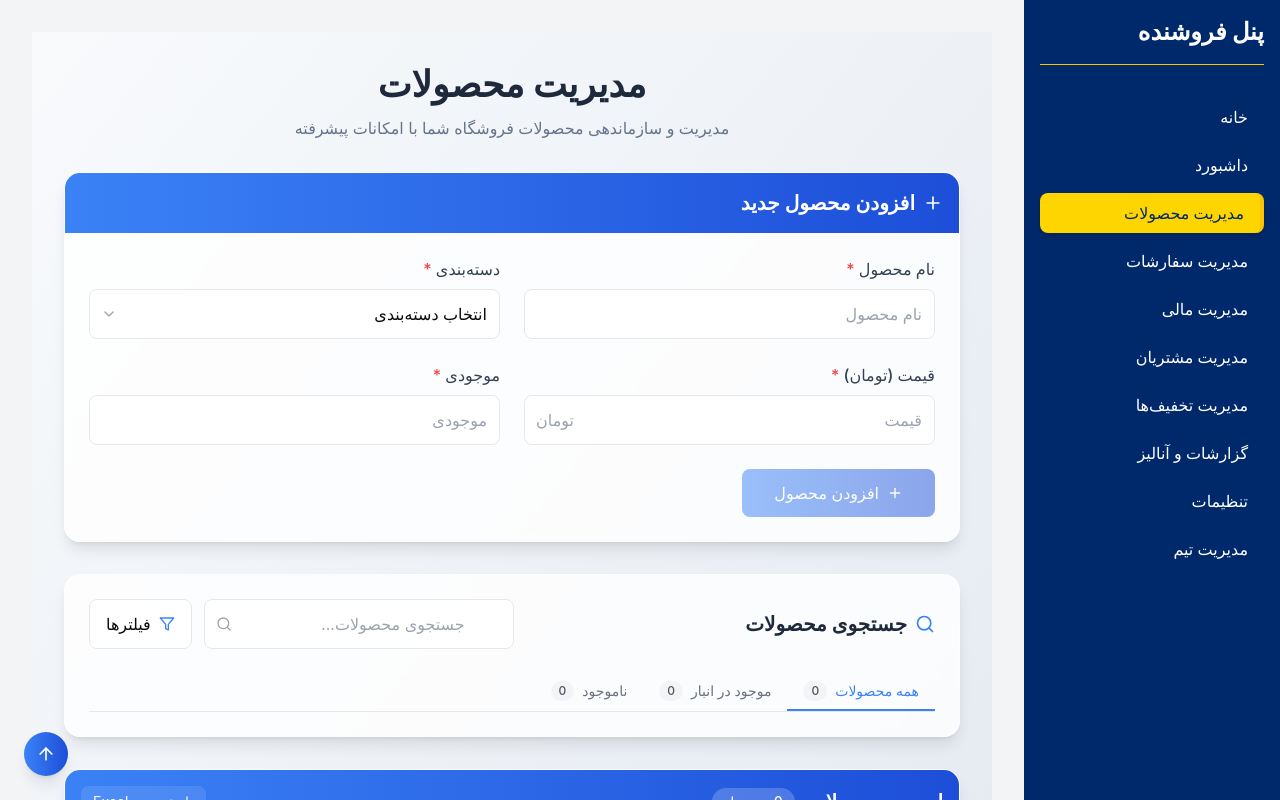
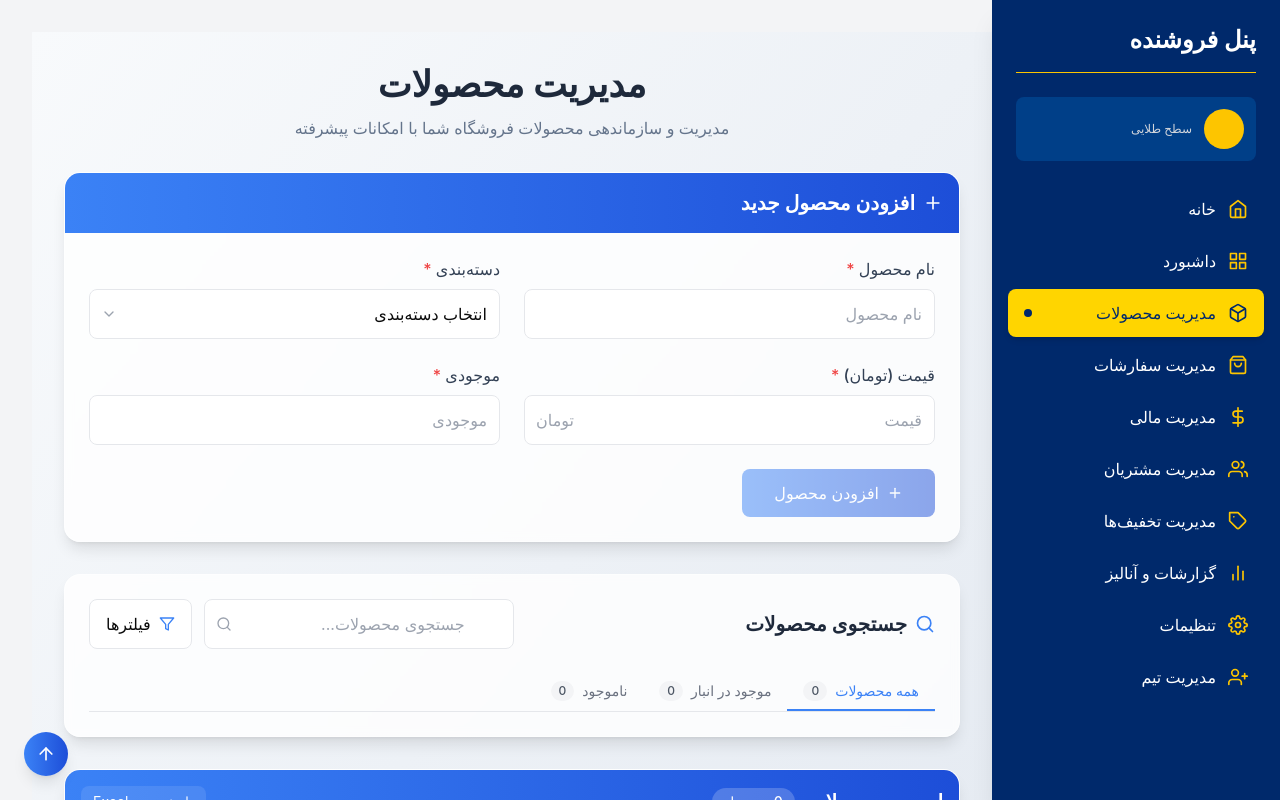
Before and after one commit to SabaAnsari2002/pwa-store, a React (Vite) app: page /seller-dashboard/products in a window 1280 px wide. Built offline with nearby package versions, Linux system fonts and the light colour scheme.

Commit message:
[Fix]: fix sidebar design

```diff
--- a/dev-dist/sw.js
+++ b/dev-dist/sw.js
@@ -82,7 +82,7 @@ define(['./workbox-3d1c42bc'], (function (workbox) { 'use strict';
     "revision": "3ca0b8505b4bec776b69afdba2768812"
   }, {
     "url": "index.html",
-    "revision": "0.m6gmgtnoc28"
+    "revision": "0.kr43llt3418"
   }], {});
   workbox.cleanupOutdatedCaches();
   workbox.registerRoute(new workbox.NavigationRoute(workbox.createHandlerBoundToURL("index.html"), {
--- a/src/components/Collection.tsx
+++ b/src/components/Collection.tsx
@@ -49,7 +49,6 @@ const DiscountedProducts: React.FC = () => {
                         href={product.link}
                         className="flex flex-col items-center bg-white rounded-lg shadow-md hover:shadow-lg transition-shadow overflow-hidden"
                     >
-                        {/* تصویر با پوشش کامل قاب */}
                         <div className="w-full h-56 overflow-hidden rounded-t-lg">
                             <img
                                 src={product.image}
--- a/src/components/Collection2.tsx
+++ b/src/components/Collection2.tsx
@@ -30,7 +30,6 @@ const DiscountedProducts: React.FC = () => {
                         href={product.link}
                         className="flex flex-col bg-white rounded-xl shadow-md hover:shadow-lg transition-shadow overflow-hidden"
                     >
-                        {/* تصویر با پوشش کامل قاب */}
                         <div className="w-full h-64 overflow-hidden">
                             <img
                                 src={product.image}
--- a/src/components/DiscountSlider.tsx
+++ b/src/components/DiscountSlider.tsx
@@ -18,18 +18,15 @@ const products: Product[] = [
 const DiscountSlider: React.FC = () => {
     return (
         <div className="bg-gray-300 p-4 rounded-xl flex items-center justify-between">
-            {/* دکمه نمایش بیشتر */}
             <button className="bg-green-600 text-white px-4 py-2 rounded-lg flex items-center">
                 <FaArrowLeft className="ml-2" />
                 بیش از 100 کالا
             </button>
 
-            {/* متن شگفت‌انگیز */}
             <div className="bg-yellow-400 text-white text-lg font-bold px-4 py-2 rounded-lg">
                 🎉 تخفیف‌های شگفت‌انگیز امروز! 🎉
             </div>
 
-            {/* لیست محصولات */}
             <div className="flex gap-2">
                 {products.map((product) => (
                     <div key={product.id} className="relative">
--- a/src/components/customer/Sidebar.tsx
+++ b/src/components/customer/Sidebar.tsx
@@ -1,54 +1,130 @@
-import React from "react";
+import React, { useEffect, useState } from "react";
 import { Link, useLocation } from "react-router-dom";
+import {
+  FiHome,
+  FiGrid,
+  FiShoppingBag,
+  FiMapPin,
+  FiCreditCard,
+  FiUser,
+  FiTag,
+  FiHelpCircle,
+  FiHeart,
+  FiStar,
+  FiBell,
+  FiAward,
+  FiLogOut,
+} from "react-icons/fi";
+
+interface UserData {
+    username: string;
+    email: string;
+    phone: string;
+    date_joined: string;
+}
+
+
 
 const Sidebar: React.FC = () => {
   const location = useLocation();
+  const [userData, setUserData] = useState<UserData | null>(null);
+
 
   const menuItems = [
-        { to:"/", label: "خانه"},
-        { to: "/customer-dashboard", label: "داشبورد" },
-        { to: "/customer-dashboard/orders", label: "مدیریت سفارشات" },
-        { to: "/customer-dashboard/addresses", label: "مدیریت آدرس‌ها" },
-        { to: "/customer-dashboard/wallet", label: "کیف پول و روش‌های پرداخت" },
-        { to: "/customer-dashboard/account-setting", label: "مدیریت پروفایل" },
-        { to: "/customer-dashboard/discount", label: "سیستم تخفیف و امتیازدهی" },
-        { to: "/customer-dashboard/support", label: "پشتیبانی و تیکتینگ" },
-        { to: "/customer-dashboard/wishlist", label: "علاقه‌مندی‌ها و لیست خرید بعدی" },
-        { to: "/customer-dashboard/reviews", label: "نظرات و بازخوردها" },
-        { to: "/customer-dashboard/notifications", label: "اعلان‌ها و اطلاع‌رسانی‌ها" },
-        { to: "/customer-dashboard/loyalty", label: "برنامه‌های وفاداری و سطح‌بندی مشتریان" },
+    { to: "/", label: "خانه", icon: <FiHome className="w-5 h-5 flex-shrink-0" /> },
+    { to: "/customer-dashboard", label: "داشبورد", icon: <FiGrid className="w-5 h-5 flex-shrink-0" /> },
+    { to: "/customer-dashboard/orders", label: "مدیریت سفارشات", icon: <FiShoppingBag className="w-5 h-5 flex-shrink-0" /> },
+    { to: "/customer-dashboard/addresses", label: "مدیریت آدرس‌ها", icon: <FiMapPin className="w-5 h-5 flex-shrink-0" /> },
+    { to: "/customer-dashboard/wallet", label: "کیف پول و پرداخت", icon: <FiCreditCard className="w-5 h-5 flex-shrink-0" /> },
+    { to: "/customer-dashboard/account-setting", label: "مدیریت پروفایل", icon: <FiUser className="w-5 h-5 flex-shrink-0" /> },
+    { to: "/customer-dashboard/discount", label: "تخفیف و امتیاز", icon: <FiTag className="w-5 h-5 flex-shrink-0" /> },
+    { to: "/customer-dashboard/support", label: "پشتیبانی", icon: <FiHelpCircle className="w-5 h-5 flex-shrink-0" /> },
+    { to: "/customer-dashboard/wishlist", label: "علاقه‌مندی‌ها", icon: <FiHeart className="w-5 h-5 flex-shrink-0" /> },
+    { to: "/customer-dashboard/reviews", label: "نظرات", icon: <FiStar className="w-5 h-5 flex-shrink-0" /> },
+    { to: "/customer-dashboard/notifications", label: "اعلان‌ها", icon: <FiBell className="w-5 h-5 flex-shrink-0" /> },
+    { to: "/customer-dashboard/loyalty", label: "برنامه وفاداری", icon: <FiAward className="w-5 h-5 flex-shrink-0" /> },
   ];
+
+
+    useEffect(() => {
+        const fetchUserData = async () => {
+            const token = localStorage.getItem("access_token");
+            if (!token) {
+                console.error("No access token found");
+                return;
+            }
+
+            try {
+                const response = await fetch("http://localhost:8000/api/users/profile/", {
+                    headers: {
+                        Authorization: `Bearer ${token}`,
+                        "Content-Type": "application/json",
+                    },
+                });
+
+                if (response.ok) {
+                    const data = await response.json();
+                    setUserData(data);
+                } else {
+                    const errText = await response.text();
+                    console.error("Failed to fetch user data:", errText);
+                }
+            } catch (error) {
+                console.error("Error fetching user data:", error);
+            }
+        };
+        fetchUserData();
+    }, []);
 
   return (
     <aside
-            className="w-full md:w-64 p-4 min-h-screen"
-            style={{
-                direction: "rtl",
-                backgroundColor: "#00296B",
-                color: "#ffffff",
-            }}
+      className="fixed right-0 top-0 h-screen w-72 flex flex-col bg-[#00296B] text-white shadow-xl overflow-y-auto"
+      style={{ direction: "rtl" }}
     >
-            <h2 className="text-2xl font-extrabold mb-8 border-b border-[#FDC500] pb-4">پنل مشتری</h2>
-            <ul className="space-y-2">
-                {menuItems.map(({ to, label }) => {
+      <div className="p-6 pb-0">
+        <h2 className="text-2xl font-bold mb-6 pb-4 border-b border-[#FDC500] flex items-center">
+          <span>پنل مشتری</span>
+        </h2>
+
+        <div className="flex items-center p-3 bg-[#003F88] rounded-lg mb-6">
+          <div className="w-10 h-10 rounded-full bg-[#FDC500] flex items-center justify-center text-[#00296B] font-bold">
+            {userData?.username.charAt(0)}
+          </div>
+          <div className="mr-3">
+            <p className="font-medium">{userData?.username}</p>
+            <p className="text-xs text-gray-300">سطح طلایی</p>
+          </div>
+        </div>
+      </div>
+
+      <nav className="flex-1 px-4 overflow-y-auto">
+        <ul className="space-y-1">
+          {menuItems.map(({ to, label, icon }) => {
             const isActive = location.pathname === to;
 
             return (
               <li key={to}>
                 <Link
                   to={to}
-                                className={`block px-4 py-2 rounded-lg transition-all duration-200 font-medium ${
+                  className={`flex items-center px-4 py-3 rounded-lg transition-all duration-200 font-medium ${
                     isActive
-                                        ? "bg-[#FFD500] text-[#00296B] border-r-4 border-[#FDC500] shadow-md"
-                                        : "hover:bg-[#003F88] text-white"
+                      ? "bg-[#FFD500] text-[#00296B] shadow-md"
+                      : "text-white hover:bg-[#003F88]"
                   }`}
                 >
-                                {label}
+                  <span className={`ml-3 ${isActive ? "text-[#00296B]" : "text-[#FDC500]"}`}>
+                    {icon}
+                  </span>
+                  <span className="flex-1">{label}</span>
+                  {isActive && (
+                    <span className="w-2 h-2 rounded-full bg-[#00296B]"></span>
+                  )}
                 </Link>
               </li>
             );
           })}
         </ul>
+      </nav>
     </aside>
   );
 };
--- a/src/components/seller/Sidebar.tsx
+++ b/src/components/seller/Sidebar.tsx
@@ -1,55 +1,128 @@
-import React from "react";
+import React, { useEffect, useState } from "react";
 import { Link, useLocation } from "react-router-dom";
+import {
+  FiHome,
+  FiGrid,
+  FiBox,
+  FiShoppingBag,
+  FiDollarSign,
+  FiUsers,
+  FiTag,
+  FiBarChart2,
+  FiSettings,
+  FiUserPlus,
+  FiLogOut,
+} from "react-icons/fi";
 
-const Sidebar: React.FC = () => {
+
+interface UserData {
+    username: string;
+    email: string;
+    phone: string;
+    date_joined: string;
+}
+
+
+const SellerSidebar: React.FC = () => {
   const location = useLocation();
+  const [userData, setUserData] = useState<UserData | null>(null);
+
 
   const menuItems = [
-        { to:"/", label:"خانه"},
-        { to: "/seller-dashboard", label: "داشبورد" },
-        { to: "/seller-dashboard/products", label: "مدیریت محصولات" },
-        { to: "/seller-dashboard/orders", label: "مدیریت سفارشات" },
-        { to: "/seller-dashboard/financial", label: "مدیریت مالی" },
-        { to: "/seller-dashboard/customers", label: "مدیریت مشتریان" },
-        { to: "/seller-dashboard/discounts", label: "مدیریت تخفیف‌ها" },
-        { to: "/seller-dashboard/reports", label: "گزارشات و آنالیز" },
-        { to: "/seller-dashboard/settings", label: "تنظیمات" },
-        { to: "/seller-dashboard/team", label: "مدیریت تیم" },
+    { to: "/", label: "خانه", icon: <FiHome className="w-5 h-5 flex-shrink-0" /> },
+    { to: "/seller-dashboard", label: "داشبورد", icon: <FiGrid className="w-5 h-5 flex-shrink-0" /> },
+    { to: "/seller-dashboard/products", label: "مدیریت محصولات", icon: <FiBox className="w-5 h-5 flex-shrink-0" /> },
+    { to: "/seller-dashboard/orders", label: "مدیریت سفارشات", icon: <FiShoppingBag className="w-5 h-5 flex-shrink-0" /> },
+    { to: "/seller-dashboard/financial", label: "مدیریت مالی", icon: <FiDollarSign className="w-5 h-5 flex-shrink-0" /> },
+    { to: "/seller-dashboard/customers", label: "مدیریت مشتریان", icon: <FiUsers className="w-5 h-5 flex-shrink-0" /> },
+    { to: "/seller-dashboard/discounts", label: "مدیریت تخفیف‌ها", icon: <FiTag className="w-5 h-5 flex-shrink-0" /> },
+    { to: "/seller-dashboard/reports", label: "گزارشات و آنالیز", icon: <FiBarChart2 className="w-5 h-5 flex-shrink-0" /> },
+    { to: "/seller-dashboard/settings", label: "تنظیمات", icon: <FiSettings className="w-5 h-5 flex-shrink-0" /> },
+    { to: "/seller-dashboard/team", label: "مدیریت تیم", icon: <FiUserPlus className="w-5 h-5 flex-shrink-0" /> },
   ];
+
+
+    useEffect(() => {
+        const fetchUserData = async () => {
+            const token = localStorage.getItem("access_token");
+            if (!token) {
+                console.error("No access token found");
+                return;
+            }
+
+            try {
+                const response = await fetch("http://localhost:8000/api/users/profile/", {
+                    headers: {
+                        Authorization: `Bearer ${token}`,
+                        "Content-Type": "application/json",
+                    },
+                });
+
+                if (response.ok) {
+                    const data = await response.json();
+                    setUserData(data);
+                } else {
+                    const errText = await response.text();
+                    console.error("Failed to fetch user data:", errText);
+                }
+            } catch (error) {
+                console.error("Error fetching user data:", error);
+            }
+        };
+        fetchUserData();
+    }, []);
 
   return (
     <aside
-            className="w-full md:w-64 p-4 min-h-screen"
-            style={{
-                direction: "rtl",
-                backgroundColor: "#00296B",
-                color: "#ffffff",
-                textAlign: "right",
-            }}
+      className="fixed right-0 top-0 h-screen w-72 flex flex-col bg-[#00296B] text-white shadow-xl overflow-y-auto"
+      style={{ direction: "rtl" }}
     >
-            <h2 className="text-2xl font-extrabold mb-8 border-b border-[#FDC500] pb-4">پنل فروشنده</h2>
-            <ul className="space-y-2">
-                {menuItems.map(({ to, label }) => {
+      <div className="p-6 pb-0">
+        <h2 className="text-2xl font-bold mb-6 pb-4 border-b border-[#FDC500] flex items-center">
+          <span>پنل فروشنده</span>
+        </h2>
+
+        <div className="flex items-center p-3 bg-[#003F88] rounded-lg mb-6">
+          <div className="w-10 h-10 rounded-full bg-[#FDC500] flex items-center justify-center text-[#00296B] font-bold">
+            {userData?.username.charAt(0)}
+          </div>
+          <div className="mr-3">
+            <p className="font-medium">{userData?.username}</p>
+            <p className="text-xs text-gray-300">سطح طلایی</p>
+          </div>
+        </div>
+      </div>
+
+      <nav className="flex-1 px-4 overflow-y-auto">
+        <ul className="space-y-1">
+          {menuItems.map(({ to, label, icon }) => {
             const isActive = location.pathname === to;
 
             return (
               <li key={to}>
                 <Link
                   to={to}
-                                className={`block px-4 py-2 rounded-lg transition-all duration-200 font-medium ${
+                  className={`flex items-center px-4 py-3 rounded-lg transition-all duration-200 font-medium ${
                     isActive
-                                        ? "bg-[#FFD500] text-[#00296B] border-r-4 border-[#FDC500] shadow-md"
-                                        : "hover:bg-[#003F88] text-white"
+                      ? "bg-[#FFD500] text-[#00296B] shadow-md"
+                      : "text-white hover:bg-[#003F88]"
                   }`}
                 >
-                                {label}
+                  <span className={`ml-3 ${isActive ? "text-[#00296B]" : "text-[#FDC500]"}`}>
+                    {icon}
+                  </span>
+                  <span className="flex-1">{label}</span>
+                  {isActive && (
+                    <span className="w-2 h-2 rounded-full bg-[#00296B]"></span>
+                  )}
                 </Link>
               </li>
             );
           })}
         </ul>
+      </nav>
     </aside>
   );
 };
 
-export default Sidebar;
+export default SellerSidebar;
--- a/src/pages/Shop.tsx
+++ b/src/pages/Shop.tsx
@@ -93,7 +93,6 @@ const Shop: React.FC = () => {
                         </div>
                     </aside>
 
-                    {/* Main Content */}
                     <main className="lg:w-4/5">
                         {searchedCategories.length > 0 ? (
                             <div className="space-y-6">
--- a/src/pages/customer/WalletPage.tsx
+++ b/src/pages/customer/WalletPage.tsx
@@ -161,7 +161,6 @@ const WalletPage: React.FC = () => {
 
     const formatCardNumber = (cardNumber: string): string => {
         const cleaned = cardNumber.replace(/\D/g, "");
-        // Group from right (like Persian language direction)
         const groups = [];
         for (let i = cleaned.length; i > 0; i -= 4) {
             groups.push(cleaned.slice(Math.max(0, i - 4), i));
@@ -209,7 +208,6 @@ const WalletPage: React.FC = () => {
     return (
         <div className="bg-gradient-to-br from-gray-50 to-gray-100 min-h-screen p-4 md:p-8" style={{ direction: 'rtl' }}>
             <div className="max-w-6xl mx-auto">
-                {/* هدر صفحه */}
                 <div className="mb-8 text-center">
                     <h1 className="text-3xl md:text-4xl font-bold text-[#1e3a8a] flex items-center justify-center">
                         <FiCreditCard className="ml-2 text-[#3b82f6]" size={32} />
@@ -220,9 +218,7 @@ const WalletPage: React.FC = () => {
                     </p>
                 </div>
 
-                {/* بخش اصلی */}
                 <div className="space-y-6">
-                    {/* کارت موجودی کیف پول */}
                     <div className="bg-gradient-to-r from-[#1e3a8a] to-[#3b82f6] rounded-2xl p-6 text-white shadow-xl relative overflow-hidden">
                         <div className="absolute top-0 left-0 w-full h-full opacity-10 bg-white"></div>
                         <div className="relative z-10">
@@ -241,13 +237,6 @@ const WalletPage: React.FC = () => {
                             </div>
                             <div className="flex flex-col md:flex-row gap-4">
                                 <button
-                                    onClick={handleChargeWallet}
-                                    className="flex-1 bg-white text-[#1e3a8a] hover:bg-gray-100 px-6 py-3 rounded-lg font-semibold transition-all duration-300 hover:shadow-md flex items-center justify-center gap-2"
-                                >
-                                    <FiDollarSign size={18} />
-                                    شارژ کیف پول
-                                </button>
-                                <button
                                     onClick={() => setIsAdding(true)}
                                     className="flex-1 bg-white/10 hover:bg-white/20 border border-white/30 px-6 py-3 rounded-lg font-semibold transition-all duration-300 hover:shadow-md flex items-center justify-center gap-2"
                                 >
@@ -258,7 +247,6 @@ const WalletPage: React.FC = () => {
                         </div>
                     </div>
 
-                    {/* پیام خطا */}
                     {error && (
                         <div className="bg-red-100 border-l-4 border-red-500 text-red-700 p-4 rounded-lg">
                             <div className="flex items-center">
@@ -270,7 +258,6 @@ const WalletPage: React.FC = () => {
                         </div>
                     )}
 
-                    {/* لیست کارت‌های بانکی */}
                     <div className="bg-white rounded-2xl shadow-md overflow-hidden">
                         <div className="p-6 border-b border-gray-200">
                             <div className="flex flex-col md:flex-row justify-between items-start md:items-center gap-4">
@@ -369,7 +356,6 @@ const WalletPage: React.FC = () => {
                         )}
                     </div>
 
-                    {/* فرم افزودن کارت جدید */}
                     {isAdding && (
                         <div className="bg-white rounded-2xl shadow-md overflow-hidden">
                             <div className="p-6 border-b border-gray-200 bg-gray-50">
@@ -440,7 +426,6 @@ const WalletPage: React.FC = () => {
                         </div>
                     )}
 
-                    {/* فرم ویرایش کارت */}
                     {editingCard && (
                         <div className="bg-white rounded-2xl shadow-md overflow-hidden">
                             <div className="p-6 border-b border-gray-200 bg-gray-50">
```
Also changed, not shown: index.html (+1 -1 lines), 1 other file (tests, documents, lock files or other folders). Lines whose indentation alone changed are shown as unchanged.
